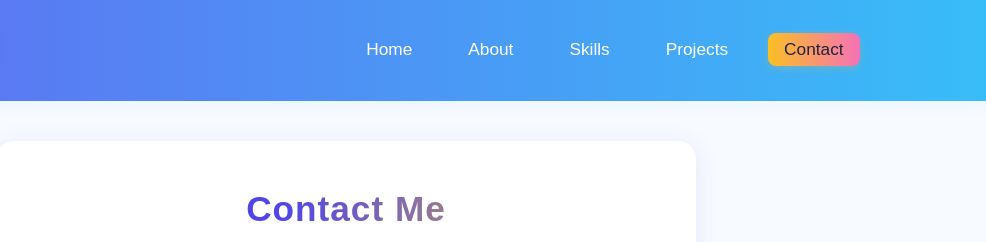
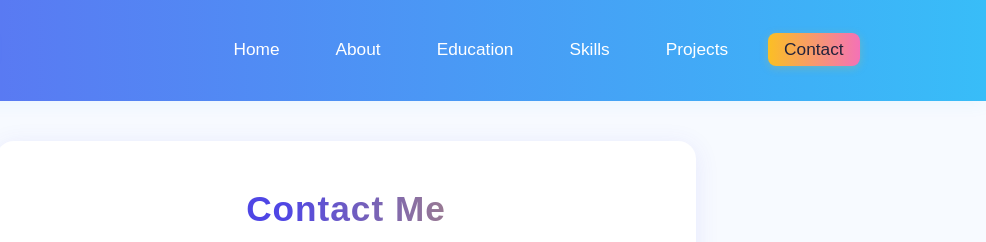
Before and after one commit to shahzad7864-ux/WEB_DEVLOPMENT, a plain HTML site: page PROJECT/contact.html in a window 1280 px wide. Shown: the top 242 px of the page, 294-1280 px from the left. Drawn offline with Linux system fonts and the light colour scheme.

Commit message:
Update contact.html

```diff
--- a/PROJECT/contact.html
+++ b/PROJECT/contact.html
@@ -23,6 +23,7 @@
       <ul class="nav-links" id="nav-links">
         <li><a href="index.html">Home</a></li>
         <li><a href="about.html">About</a></li>
+        <li><a href="education.html">Education</a></li>
         <li><a href="skills.html">Skills</a></li>
         <li><a href="projects.html">Projects</a></li>
         <li><a href="contact.html" class="active">Contact</a></li>
```
